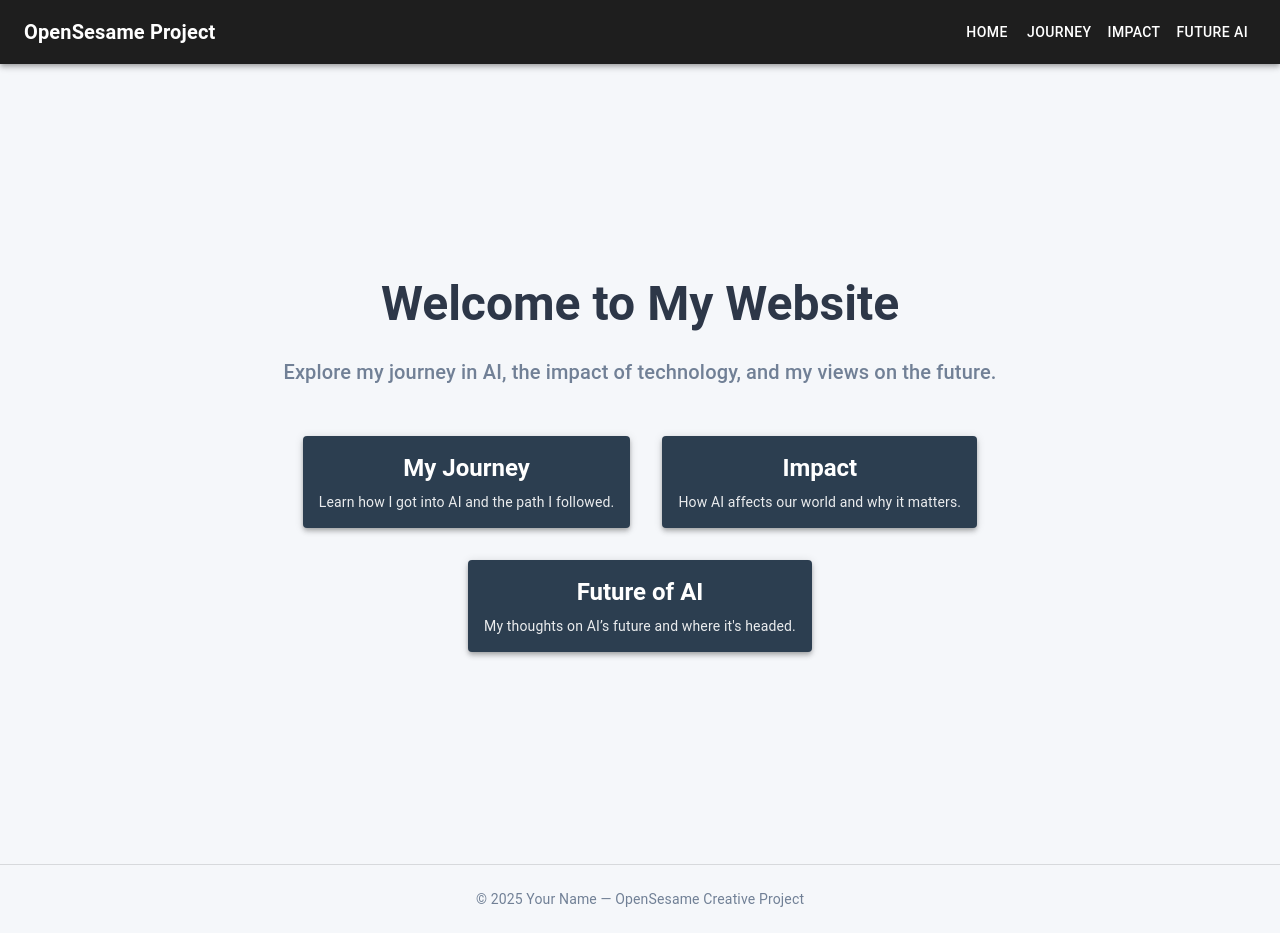
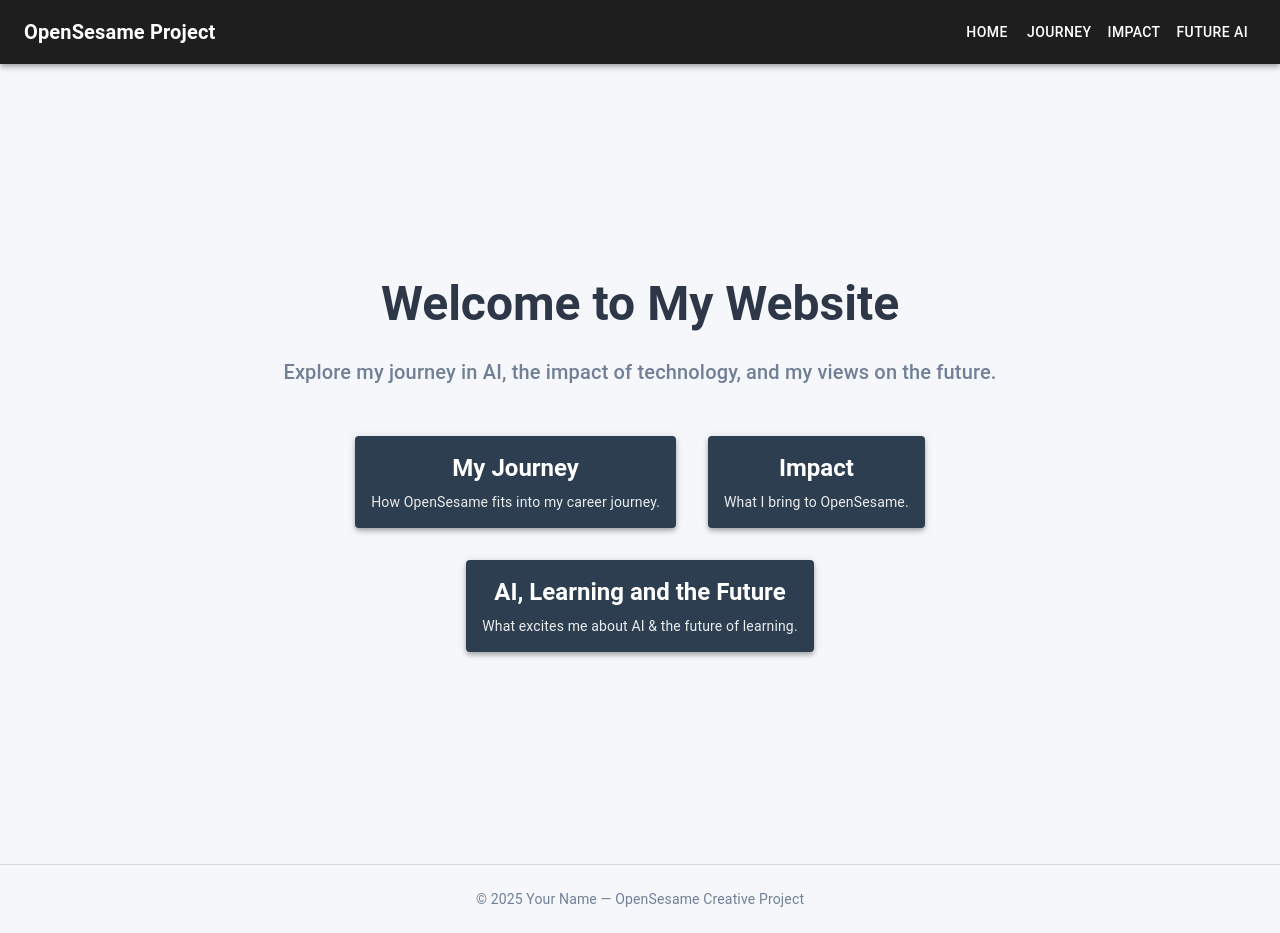
Before and after one commit to JashKotadiya/open-sesame-creative-project, a React (Vite) app: page / in a window 1280 px wide. Built offline with nearby package versions, Linux system fonts and the light colour scheme.

Commit message:
Updated button text and captions

```diff
--- a/src/Home.jsx
+++ b/src/Home.jsx
@@ -52,7 +52,7 @@
                 <CardContent>
                   <Typography variant="h5" sx={{ mb: 1, fontWeight: 'bold' }}>My Journey</Typography>
                   <Typography variant="body2" sx={{ opacity: 0.9 }}>
-                    Learn how I got into AI and the path I followed.
+                    How OpenSesame fits into my career journey.
                   </Typography>
                 </CardContent>
               </CardActionArea>
@@ -78,7 +78,7 @@
                 <CardContent>
                   <Typography variant="h5" sx={{ mb: 1, fontWeight: 'bold' }}>Impact</Typography>
                   <Typography variant="body2" sx={{ opacity: 0.9 }}>
-                    How AI affects our world and why it matters.
+                    What I bring to OpenSesame.
                   </Typography>
                 </CardContent>
               </CardActionArea>
@@ -102,9 +102,9 @@
             >
               <CardActionArea component={Link} to="/future-ai">
                 <CardContent>
-                  <Typography variant="h5" sx={{ mb: 1, fontWeight: 'bold' }}>Future of AI</Typography>
+                  <Typography variant="h5" sx={{ mb: 1, fontWeight: 'bold' }}>AI, Learning and the Future</Typography>
                   <Typography variant="body2" sx={{ opacity: 0.9 }}>
-                    My thoughts on AI’s future and where it's headed.
+                    What excites me about AI & the future of learning.
                   </Typography>
                 </CardContent>
               </CardActionArea>
```
